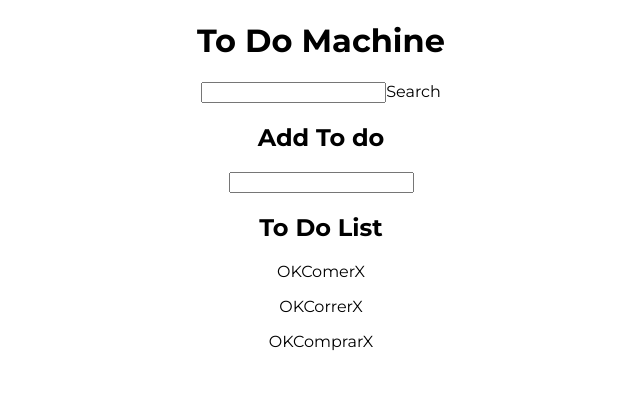
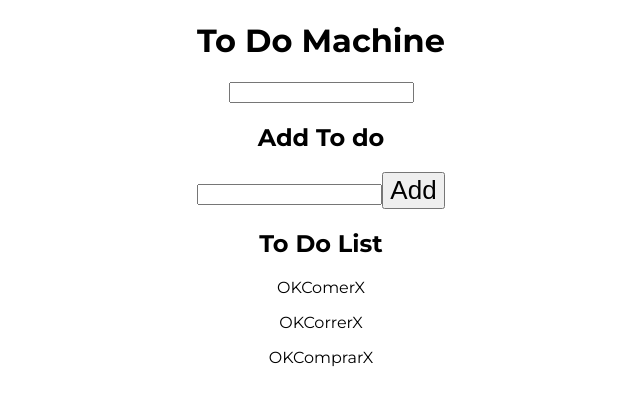
Before and after one commit to joseluis1061/ToDo-App, a React (Vite) app: page / in a window 1280 px wide. Shown: the top 404 px of the page, without its empty margins (319-959 px from the left). Built offline with nearby package versions, Linux system fonts and the light colour scheme.

Commit message:
Se agregaron las funcionalidades para agregar una nueva tatea y para buscar en la lista. TODO Borrar tarea

```diff
--- a/src/App.jsx
+++ b/src/App.jsx
@@ -1,20 +1,33 @@
 import { useState } from 'react'
-import logo from './logo.svg'
 import './App.css'
 import { Search } from './components/Search'
 import {TodoList} from './components/TodoList'
 import {NewTodo} from './components/NewTodo'
 
+
+const defaultList = ['Comer', 'Correr', 'Comprar'];
+
 function App() {
-  const listaTareas=['Comer', 'Correr', 'Comprar']
+
+
+  const [listaTareas, setListaTareas] = useState(defaultList);
+  const [serchTareas, setSerchTareas] = useState(listaTareas);
   return (
     <div className="App">
       <h1>To Do Machine</h1>
 
-      <Search/>
-      <NewTodo/>
+      <Search
+        listaTareas = {listaTareas}
+        serchTareas ={serchTareas}
+        setSerchTareas = {setSerchTareas}
+
+      />
+      <NewTodo
+        listaTareas = {listaTareas}
+        setListaTareas = {setListaTareas}
+      />
       <TodoList
-        listaTareas = {listaTareas}
+        listaTareas = {serchTareas}
       />
 
     </div>
--- a/src/components/NewTodo.jsx
+++ b/src/components/NewTodo.jsx
@@ -1,10 +1,40 @@
 import React from 'react'
 
-export const NewTodo = () => {
+import { useState } from 'react'
+export const NewTodo = ({listaTareas, setListaTareas}) => {
+    const[nuevaTarea, setNuevaTarea] = useState('');
+
+
+    const addTarea=(e)=>{
+        e.preventDefault();
+        if(nuevaTarea === ''){
+            console.log('Vacia'+nuevaTarea)
+            return;
+        }
+        console.log('Obtenida '+nuevaTarea)
+        setListaTareas([...listaTareas, nuevaTarea]);
+        setNuevaTarea('');
+    }
+
   return (
     <div>
         <h2>Add To do</h2>
-        <input type="text" />
+        <form onSubmit={addTarea}>
+            <input
+            type="text"
+            value={nuevaTarea}
+            onChange={(e)=>{
+                setNuevaTarea(e.target.value);
+            }}
+            />
+
+            <button type='submit'>
+                Add
+            </button>
+        </form>
+
+
+
     </div>
   )
 }
--- a/src/components/Search.jsx
+++ b/src/components/Search.jsx
@@ -1,11 +1,30 @@
 import React from 'react'
+import { useState } from 'react'
+
+export const Search = ({listaTareas, serchTareas,setSerchTareas}) => {
+
+  const [datoBuscado, setDatoBuscado] = useState('')
 
 
-export const Search = (props) => {
+  function busqueda(e){
+    e.preventDefault();
+    setDatoBuscado(e.target.value)
+
+    if(datoBuscado===''){
+      setSerchTareas([...listaTareas]);
+    }
+    const datoFiltrado = listaTareas.filter((valor)=>{
+      return valor.includes(datoBuscado);
+    })
+    setSerchTareas(datoFiltrado);
+    // setDatoBuscado('');
+  }
+
   return (
-    <div>
-        <input type="text" id='search'/>
-        <label htmlFor="search">Search</label>
-    </div>
+
+    <input type="text" id='search'
+          value = {datoBuscado}
+          onChange={busqueda}
+        />
   )
 }
```
